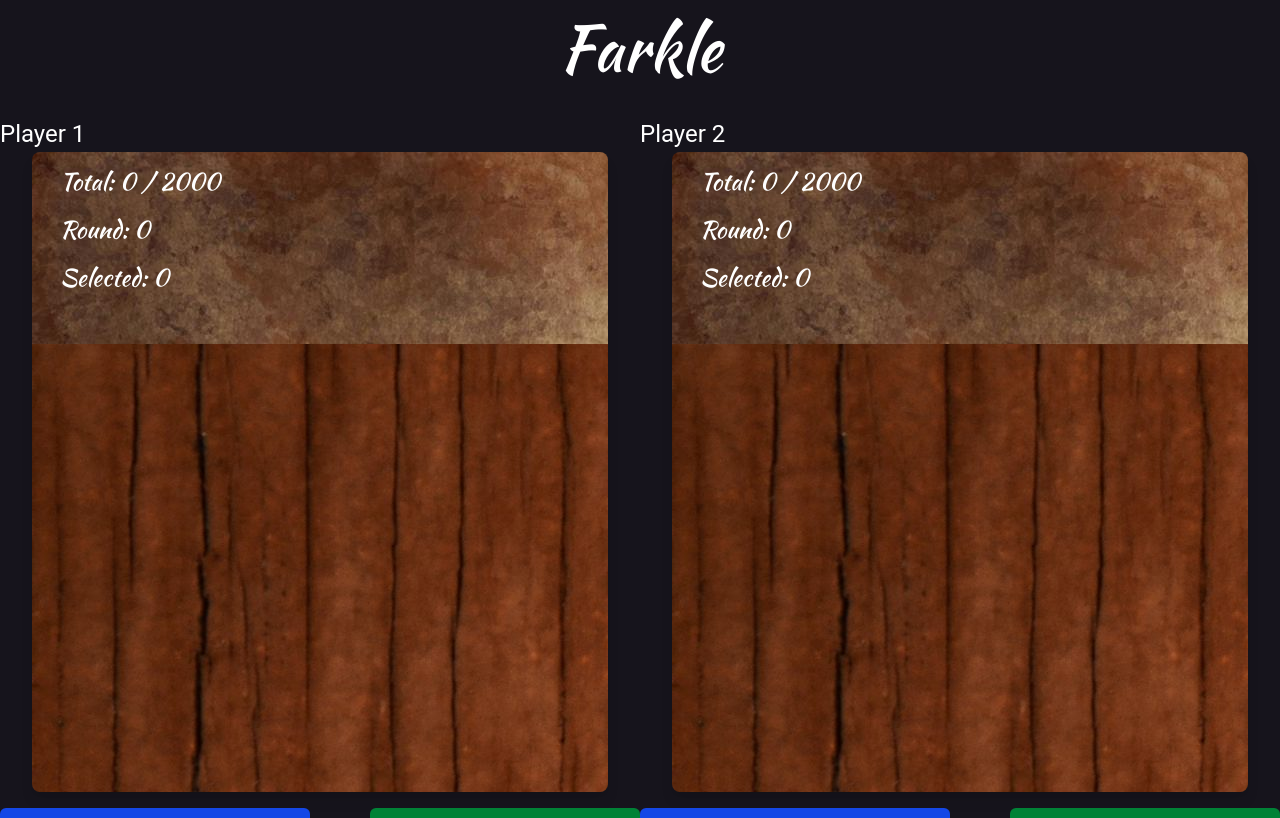
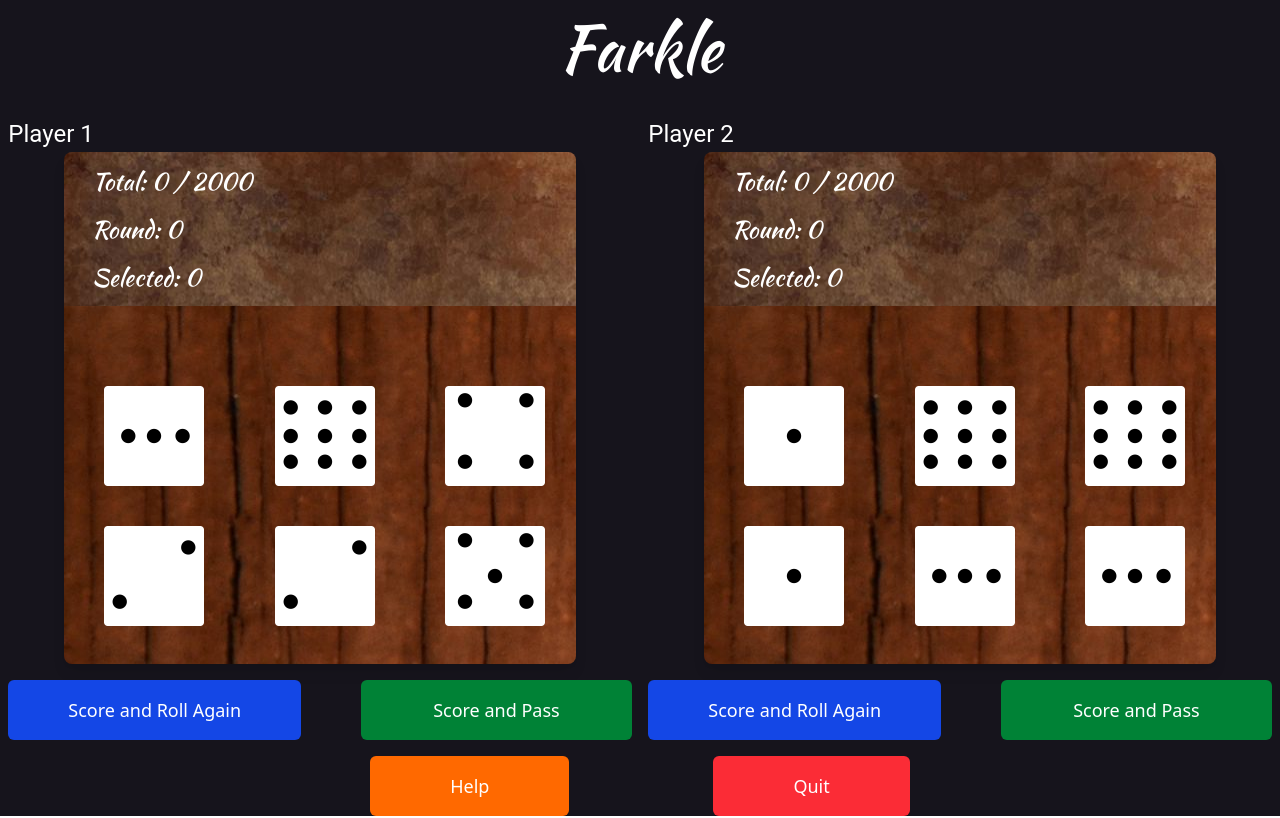
Before and after one commit to Jessin-Sunny/Farkle, a React (Vite) app in the folder vite-project/: page /match in a window 1280 px wide. Shown: the top 818 px of the page. Built offline with nearby package versions, Linux system fonts and the light colour scheme.

Commit message:
rolling and dice selection

```diff
--- /dev/null
+++ b/vite-project/src/components/Dice.jsx
@@ -0,0 +1,24 @@
+import { useEffect, useState } from 'react'
+import Dice1 from '../Images/Dice1.png'
+import Dice2 from '../Images/Dice2.png'
+import Dice3 from '../Images/Dice3.png'
+import Dice4 from '../Images/Dice4.png'
+import Dice5 from '../Images/Dice5.png'
+import Dice6 from '../Images/Dice6.png'
+
+const diceImages = [Dice1, Dice2, Dice3, Dice4, Dice5, Dice6]
+
+const Dice = ({value, onClick, selected}) => {
+    const validValue = value >= 1 && value <= 6 ? value : 1;
+    return (
+        <>
+        <img
+        src={diceImages[validValue - 1]}
+        alt = {`Dice ${validValue}`}
+        width='100px' onClick={onClick}
+        className={`cursor-pointer ${selected ? 'border-4 border-red-500 rounded-xl' : ''}`}></img>
+        </>
+    )
+}
+
+export default Dice
--- a/vite-project/src/components/Help.jsx
+++ b/vite-project/src/components/Help.jsx
@@ -11,10 +11,12 @@ const Help = () => {
     const navigate = useNavigate()
     const location = useLocation();
 
+
     const handleContinue = () => {
         const fallback = location.state?.from || '/';
         navigate(fallback)
       }
+
   return (
     <>
     <div className='ml-10' style={{ fontFamily: "Roboto, sans-serif" }}>
--- a/vite-project/src/components/Match.jsx
+++ b/vite-project/src/components/Match.jsx
@@ -1,10 +1,32 @@
-import React from 'react'
 import { useGame } from './Gamecontext'
 import wood from '../Images/wooden.jpeg'
 import paper from '../Images/paper.jpeg'
 import { useNavigate } from 'react-router-dom'
+import Dice from './Dice'
+import { useEffect, useState } from 'react'
+
 
 const Match = () => {
+    const [turn , setTurn] = useState(0);   //indicates whose turn 0 -> Player 1 and 1 -> Player 2
+
+    /*Array of size two for maintaining scores of two players*/
+    const [total, setTotal] = useState([0, 0]);
+    const [round, setRound] = useState([0, 0]);
+    const [select, setSelect] = useState([0, 0]);
+
+    /*To keep track of those dices that are currently been selected */
+    const [dices1, setDices1] = useState([false, false, false, false, false, false]);
+    const [dices2, setDices2] = useState([false, false, false, false, false, false]);
+
+    /*Current values of each dices of the player 1 */
+    const [diceValues1, setdiceValues1] = useState([1,1,1,1,1,1])
+    /*Current values of each dices of the player 2 */
+    const [diceValues2, setdiceValues2] = useState([1,1,1,1,1,1])
+
+   useEffect(() => {
+        rollUnselectedDice(diceValues1, setdiceValues1, dices1);
+        rollUnselectedDice(diceValues2, setdiceValues2, dices2);
+    }, []);
     const navigate = useNavigate()
     const { player1, player2, score } = useGame()
 
@@ -16,41 +38,126 @@ const Match = () => {
         navigate('/setting')
     }
 
+    const handleDclick1 = (index) => {
+        setDices1((dices1) => {
+            const updateSelect = [...dices1];
+            if(updateSelect[index]){
+                updateSelect[index] = false;
+            }
+            else{
+                updateSelect[index] = true;
+            }
+            return updateSelect;
+        });
+    }
+
+    const handleDclick2 = (index) => {
+        setDices2((dices2) => {
+            const updateSelect = [...dices2];
+            if(updateSelect[index]){
+                updateSelect[index] = false;
+            }
+            else{
+                updateSelect[index] = true;
+            }
+            return updateSelect;
+        });
+    }
+
+    //console.log(dices1)
+    //console.log(dices2)
+
+
+
+    const updateDiceValue1 = (index, value) => {
+        setdiceValues1((diceValues1) => {
+        const updatedValues = [...diceValues1]; // Create a copy
+        updatedValues[index] = value; // Update the correct dice index
+        return updatedValues;
+        });
+    };
+    const updateDiceValue2 = (index, value) => {
+        setdiceValues2((diceValues2) => {
+        const updatedValues = [...diceValues2]; // Create a copy
+        updatedValues[index] = value; // Update the correct dice index
+        return updatedValues;
+        });
+    };
+
+    const rollUnselectedDice = (diceValues, setDiceValues, diceSelected) => {
+        let rollCount = 0;
+        const maxRolls = 10;
+
+        const interval = setInterval(() => {
+            setDiceValues(prev =>
+            prev.map((val, i) =>
+                diceSelected[i] ? val : Math.floor(Math.random() * 6) + 1
+            )
+            );
+            rollCount++;
+            if (rollCount >= maxRolls) {
+            clearInterval(interval);
+            }
+        }, 60);
+    };
+
+    const handleRollAgain = () => {
+        if (turn === 0) {
+            rollUnselectedDice(diceValues1, setdiceValues1, dices1);
+        } else {
+            rollUnselectedDice(diceValues2, setdiceValues2, dices2);
+        }
+    };
+
     return (
         <>
         <div className='flex justify-around mt-5'>
             <div>
                 <h2 style={{fontFamily:'Roboto, sans-serif', fontSize: '24px'}}>{player1}</h2>
                 <div className="rounded-lg shadow-lg mx-auto overflow-hidden flex flex-col" style={{
-                    width: 'min(45vw, 1000px)',
-                    height: 'min(50vw, 1000px)'}}>
+                    width: 'min(40vw, 1000px)',
+                    height: 'min(40vw, 1000px)'}}>
                     <div className='h-[30%] w-full'
                     style={{
                         backgroundImage:`url(${paper})`
                     }}
                     >
-                        <h4 className='kaushan-script-regular mt-3 ml-7' style={{fontSize:'24px'}}>Total: 0 / {score}</h4>
-                        <h4 className='kaushan-script-regular mt-3 ml-7' style={{fontSize:'24px'}}>Round: 0</h4>
-                        <h4 className='kaushan-script-regular mt-3 ml-7' style={{fontSize:'24px'}}>Selected: 0</h4>
+                        <h4 className='kaushan-script-regular mt-3 ml-7' style={{fontSize:'24px'}}>Total: {total[0]} / {score}</h4>
+                        <h4 className='kaushan-script-regular mt-3 ml-7' style={{fontSize:'24px'}}>Round: {round[0]}</h4>
+                        <h4 className='kaushan-script-regular mt-3 ml-7' style={{fontSize:'24px'}}>Selected: {select[0]}</h4>
                     </div>
                     <div className='h-[70%] w-full'
                     style={{
                         backgroundImage:`url(${wood})`
                     }}
                     >
+                        <div className='grid grid-cols-3 gap-10 mt-20 ml-10'>
+                            <Dice onClick={() => handleDclick1(0)} value={diceValues1[0]}
+                            selected={dices1[0]}/>
+                            <Dice onClick={() => handleDclick1(1)} value={diceValues1[1]}
+                            selected={dices1[1]}/>
+                            <Dice onClick={() => handleDclick1(2)} value={diceValues1[2]}
+                            selected={dices1[2]}/>
+                            <Dice onClick={() => handleDclick1(3)} value={diceValues1[3]}
+                            selected={dices1[3]}/>
+                            <Dice onClick={() => handleDclick1(4)} value={diceValues1[4]}
+                            selected={dices1[4]}/>
+                            <Dice onClick={() => handleDclick1(5)} value={diceValues1[5]}
+                            selected={dices1[5]}/>
+                        </div>
                     </div>
                 </div>
                 <div className="flex justify-end gap-15 mt-4">
                     <button
-                        className="flex items-center bg-blue-700 text-white px-20 py-4 rounded-md hover:bg-white/10 transition text-lg"
-                        onClick={''}
+                        className="flex items-center bg-blue-700 text-white px-15 py-4 rounded-md hover:bg-white/10 transition text-lg"
+                        onClick={handleRollAgain}
                     >
                         Score and Roll Again
                     </button>
 
                     <button
-                        className="flex items-center bg-green-700 text-white px-20 py-4 rounded-md hover:bg-white/10 transition text-lg"
-                        onClick={''}
+                        className="flex items-center bg-green-700 text-white px-18 py-4 rounded-md hover:bg-white/10 transition text-lg"
+
                     >
                         Score and Pass
                     </button>
@@ -59,40 +166,54 @@ const Match = () => {
             <div>
                 <h2 style={{fontFamily:'Roboto, sans-serif', fontSize: '24px'}}>{player2}</h2>
                 <div className="rounded-lg shadow-lg mx-auto overflow-hidden flex flex-col" style={{
-                    width: 'min(45vw, 1000px)',
-                    height: 'min(50vw, 1000px)'}}>
+                    width: 'min(40vw, 1000px)',
+                    height: 'min(40vw, 1000px)'}}>
                     <div className='h-[30%] w-full'
                     style={{
                         backgroundImage:`url(${paper})`
                     }}
                     >
-                        <h4 className='kaushan-script-regular mt-3 ml-7' style={{fontSize:'24px'}}>Total: 0 / {score}</h4>
-                        <h4 className='kaushan-script-regular mt-3 ml-7' style={{fontSize:'24px'}}>Round: 0</h4>
-                        <h4 className='kaushan-script-regular mt-3 ml-7' style={{fontSize:'24px'}}>Selected: 0</h4>
+                        <h4 className='kaushan-script-regular mt-3 ml-7' style={{fontSize:'24px'}}>Total: {total[1]} / {score}</h4>
+                        <h4 className='kaushan-script-regular mt-3 ml-7' style={{fontSize:'24px'}}>Round: {round[1]}</h4>
+                        <h4 className='kaushan-script-regular mt-3 ml-7' style={{fontSize:'24px'}}>Selected: {select[1]}</h4>
                     </div>
                     <div className='h-[70%] w-full'
                     style={{
                         backgroundImage:`url(${wood})`
                     }}
                     >
+                        <div className='grid grid-cols-3 gap-10 mt-20 ml-10'>
+                            <Dice onClick={() => handleDclick2(0)} value={diceValues2[0]}
+                            selected={dices2[0]}/>
+                            <Dice onClick={() => handleDclick2(1)} value={diceValues2[1]}
+                            selected={dices2[1]}/>
+                            <Dice onClick={() => handleDclick2(2)} value={diceValues2[2]}
+                            selected={dices2[2]}/>
+                            <Dice onClick={() => handleDclick2(3)} value={diceValues2[3]}
+                            selected={dices2[3]}/>
+                            <Dice onClick={() => handleDclick2(4)} value={diceValues2[4]}
+                            selected={dices2[4]}/>
+                            <Dice onClick={() => handleDclick2(5)} value={diceValues2[5]}
+                            selected={dices2[5]}/>
+                        </div>
                     </div>
                 </div>
                 <div className="flex justify-start gap-15 mt-4">
                     <button
-                        className="flex items-center bg-blue-700 text-white px-20 py-4 rounded-md hover:bg-white/10 transition text-lg"
+                        className="flex items-center bg-blue-700 text-white px-15 py-4 rounded-md hover:bg-white/10 transition text-lg"
                     >
                         Score and Roll Again
                     </button>
 
                     <button
-                        className="flex items-center bg-green-700 text-white px-20 py-4 rounded-md hover:bg-white/10 transition text-lg"
+                        className="flex items-center bg-green-700 text-white px-18 py-4 rounded-md hover:bg-white/10 transition text-lg"
                     >
                         Score and Pass
                     </button>
                 </div>
             </div>
         </div>
-        <div className='flex  justify-center gap-20 mt-4'>
+        <div className='flex  justify-center gap-36 mt-4'>
             <button
                 className="flex items-center bg-orange-500 text-white px-20 py-4 rounded-md hover:bg-white/10 transition text-lg"
                 onClick={handleHelp}
```
Lines whose indentation alone changed are shown as unchanged.
